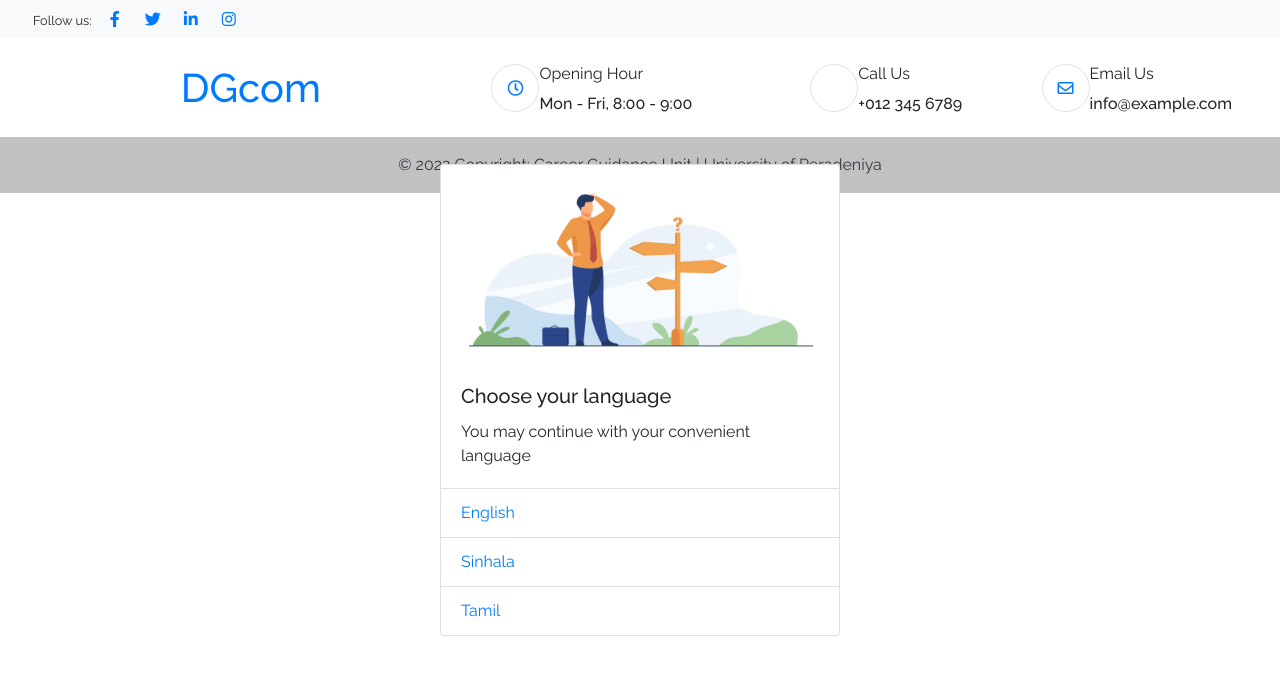
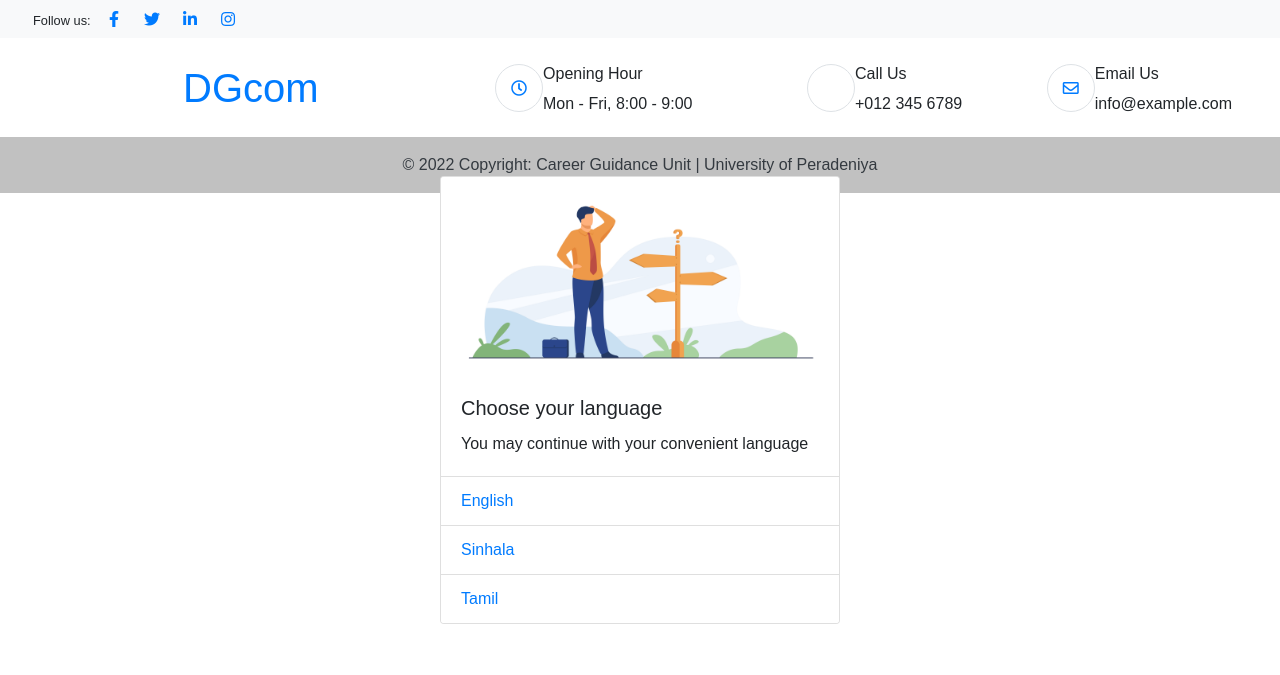
Before and after one commit to ratheesk/we-lead, a PHP site: page /pages/index.php in a window 1280 px wide. Shown: the top 675 px of the page. Run offline with PHP 8.4, Linux system fonts and the light colour scheme; some libraries are stand-ins or nearby versions; some web fonts are replaced.

Commit message:
Add google fonts

```diff
--- a/components/header.inc.php
+++ b/components/header.inc.php
@@ -29,9 +29,10 @@
    <meta name="msapplication-TileImage" content="../assets/img/favicon/ms-icon-144x144.png">
    <meta name="theme-color" content="#ffffff">
 
-  <!-- Google Fonts -->
-  <link href="https://fonts.googleapis.com/css2?family=Raleway:wght@100;200;300;400;500;600;700;800;900&display=swap" rel="stylesheet">
-
+     <!-- Google Web Fonts -->
+     <link rel="preconnect" href="https://fonts.googleapis.com">
+    <link rel="preconnect" href="https://fonts.gstatic.com" crossorigin>
+    <link href="https://fonts.googleapis.com/css2?family=Open+Sans:wght@400;500;600;700&display=swap" rel="stylesheet">
 
     <!-- Icon Font Stylesheet -->
     <link href="https://cdnjs.cloudflare.com/ajax/libs/font-awesome/5.10.0/css/all.min.css" rel="stylesheet">
```
